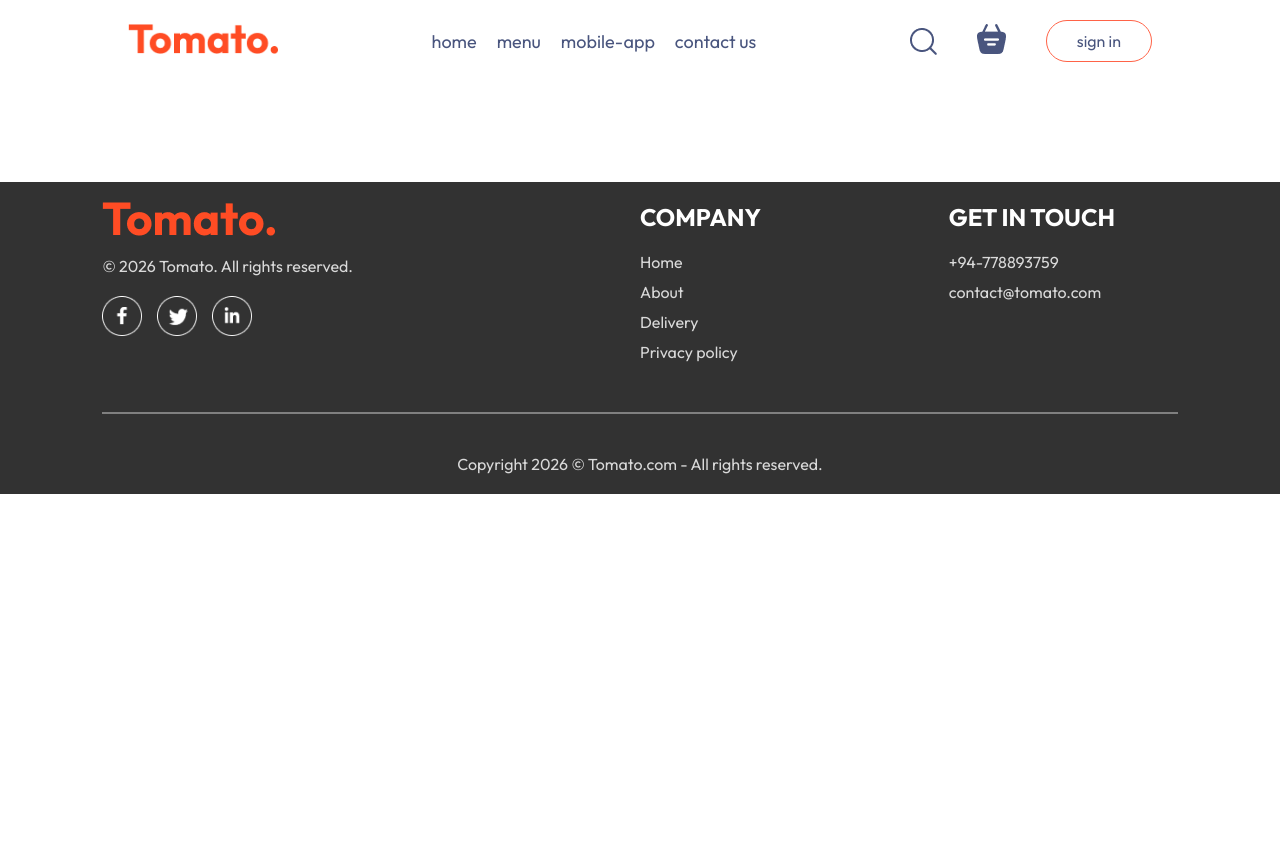
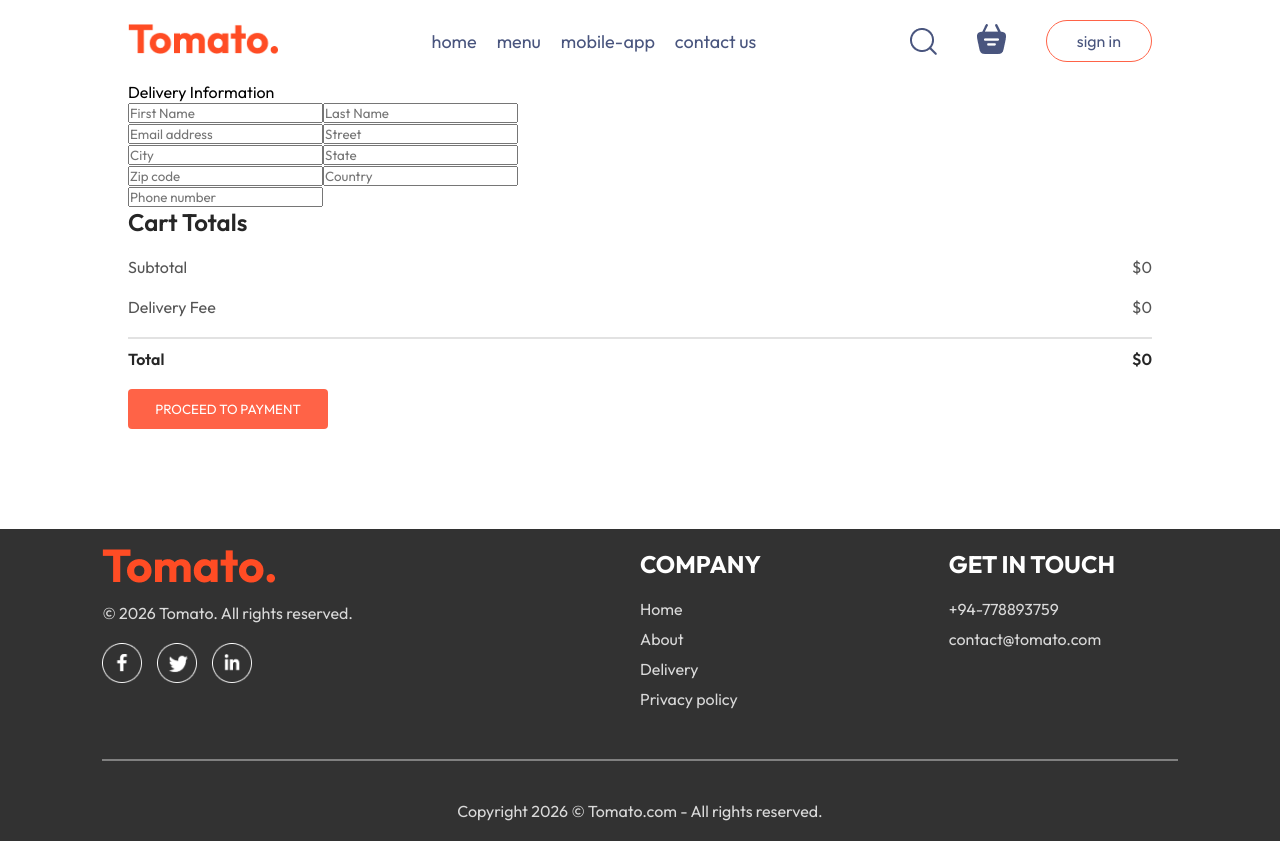
Before and after one commit to oshadhaw63/food-delivery-website, a React (Vite) app in the folder frontend/: page /order in a window 1280 px wide. Before the commit the page ends 800 px from the top, so only its background shows below. Built offline with nearby package versions, Linux system fonts and the light colour scheme.

Commit message:
create place order page and its components

```diff
--- a/frontend/src/App.jsx
+++ b/frontend/src/App.jsx
@@ -23,7 +23,7 @@ const App = () => {
         <Routes>
           <Route path="/" element={<Home />} />
           <Route path="/cart" element={<Cart />} />
-          <Route path="/placeorder" element={<PlaceOrder />} />
+          <Route path="/order" element={<PlaceOrder />} />
         </Routes>
       </div>
       <Footer />
--- a/frontend/src/pages/Cart/Cart.jsx
+++ b/frontend/src/pages/Cart/Cart.jsx
@@ -58,7 +58,7 @@ const Cart = () => {
               <p>${getTotalCartAmount()===0?0:getTotalCartAmount()+2}</p>
             </div>
           </div>
-          <button onClick={()=>navigate('/placeorder')}>PROCEED TO CHECKOUT</button>
+          <button onClick={()=>navigate('/order')}>PROCEED TO CHECKOUT</button>
         </div>
         <div className="cart-promocode">
           <p>If you have a promo code, Enter it here</p>
--- a/frontend/src/pages/PlaceOrder/PlaceOrder.jsx
+++ b/frontend/src/pages/PlaceOrder/PlaceOrder.jsx
@@ -1,10 +1,54 @@
 import React from 'react'
 import './PlaceOrder.css'
+import { StoreContext } from '../../context/StoreContext'
+import { useContext } from 'react'
+
 const PlaceOrder = () => {
+
+  const {getTotalCartAmount}=useContext(StoreContext)
   return (
-    <div>
+    <form className='place-order'>
+      <div className="place-order-left">
+        <p className='title'>Delivery Information</p>
+        <div className='multi-fields'>
+          <input type="text" placeholder='First Name' required />
+          <input type="text" placeholder='Last Name' required />
+        </div>
 
-    </div>
+        <input type="email" placeholder='Email address' required />
+        <input type="text" placeholder="Street"/>
+        <div className='multi-fields'>
+          <input type="text" placeholder='City' required />
+          <input type="text" placeholder='State' required />
+        </div>
+        <div className='multi-fields'>
+          <input type="text" placeholder='Zip code' required />
+          <input type="text" placeholder='Country' required />
+        </div>
+        <input type="text" placeholder='Phone number' required />
+      </div>
+      <div className="place-order-right">
+        <div className="cart-total">
+          <h2>Cart Totals</h2>
+          <div className="cart-total-details">
+            <div>
+              <p>Subtotal</p>
+              <p>${getTotalCartAmount()}</p>
+            </div>
+            <div>
+              <p>Delivery Fee</p>
+              <p>${getTotalCartAmount()===0?0:2}</p>
+            </div>
+            <div>
+              <p>Total</p>
+              <p>${getTotalCartAmount()===0?0:getTotalCartAmount()+2}</p>
+            </div>
+          </div>
+          <button>PROCEED TO PAYMENT</button>
+        </div>
+      </div>
+
+    </form>
   )
 }
 
```
